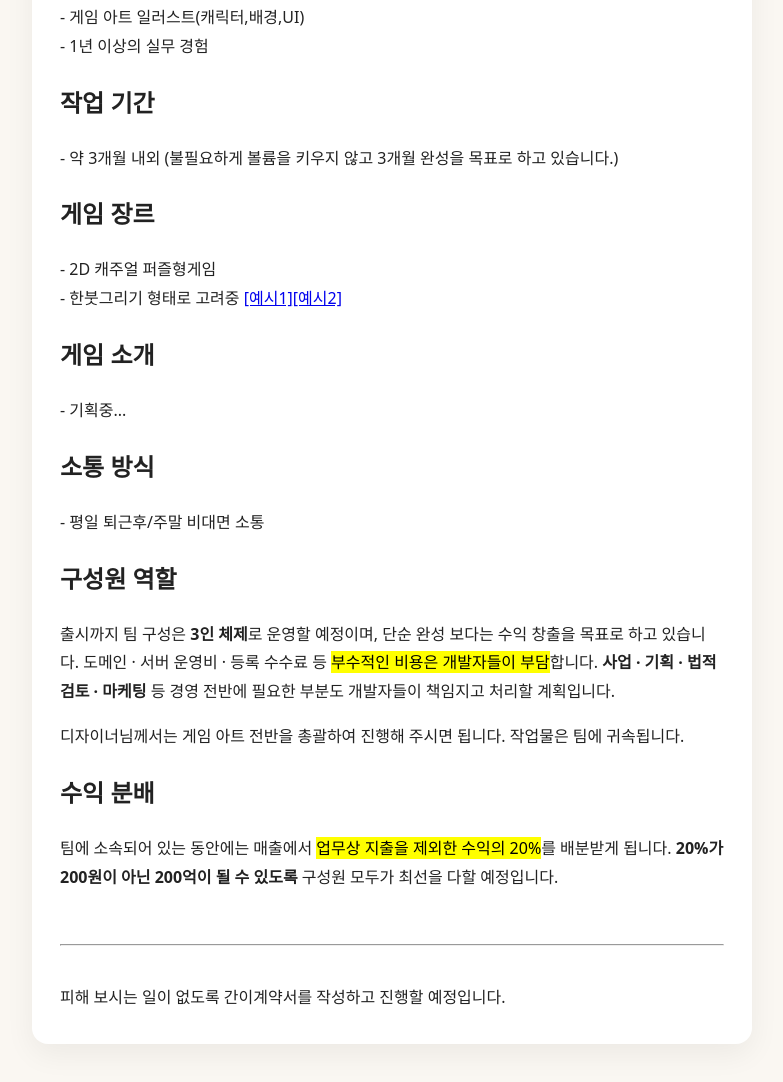
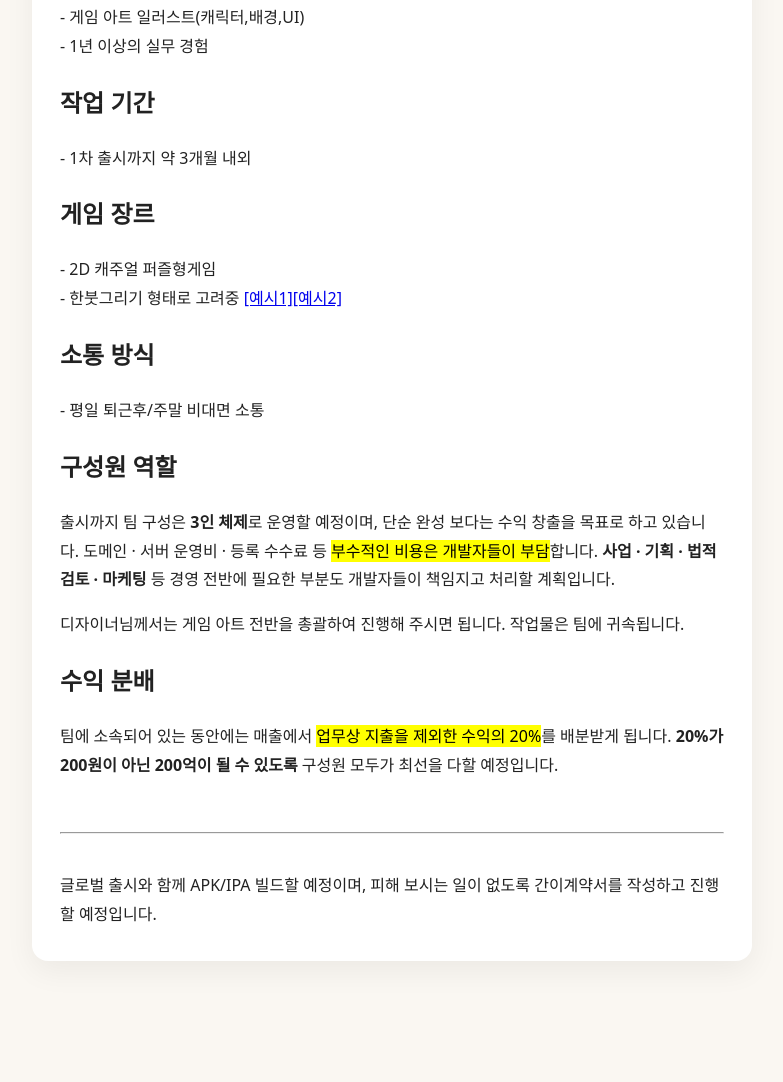
Before and after one commit to task-er/team-platanus, a plain HTML site: page game-art.html in a window 1280 px wide. Shown: the part 200-1282 px from the top of the page, without its empty margins (248-1031 px from the left). After the commit the page ends 1201 px from the top, so only its background shows below. Drawn offline with Linux system fonts and the light colour scheme; a web font is replaced by a local one.

Commit message:
chore: desc

```diff
--- a/game-art.html
+++ b/game-art.html
@@ -153,10 +153,7 @@
           </p>
 
           <h2>작업 기간</h2>
-          <p>
-            - 약 3개월 내외 (불필요하게 볼륨을 키우지 않고 3개월 완성을 목표로
-            하고 있습니다.)
-          </p>
+          <p>- 1차 출시까지 약 3개월 내외</p>
 
           <h2>게임 장르</h2>
           <p>
@@ -180,9 +177,6 @@
               >[예시2]</a
             >
           </p>
-
-          <h2>게임 소개</h2>
-          <p>- 기획중...</p>
 
           <h2>소통 방식</h2>
           <p>- 평일 퇴근후/주말 비대면 소통</p>
@@ -213,7 +207,8 @@
           <br />
 
           <p>
-            피해 보시는 일이 없도록 간이계약서를 작성하고 진행할 예정입니다.
+            글로벌 출시와 함께 APK/IPA 빌드할 예정이며, 피해 보시는 일이 없도록
+            간이계약서를 작성하고 진행할 예정입니다.
           </p>
         </div>
 
```
Also changed, not shown: skrrrrr2.html (+1 -1 lines).
